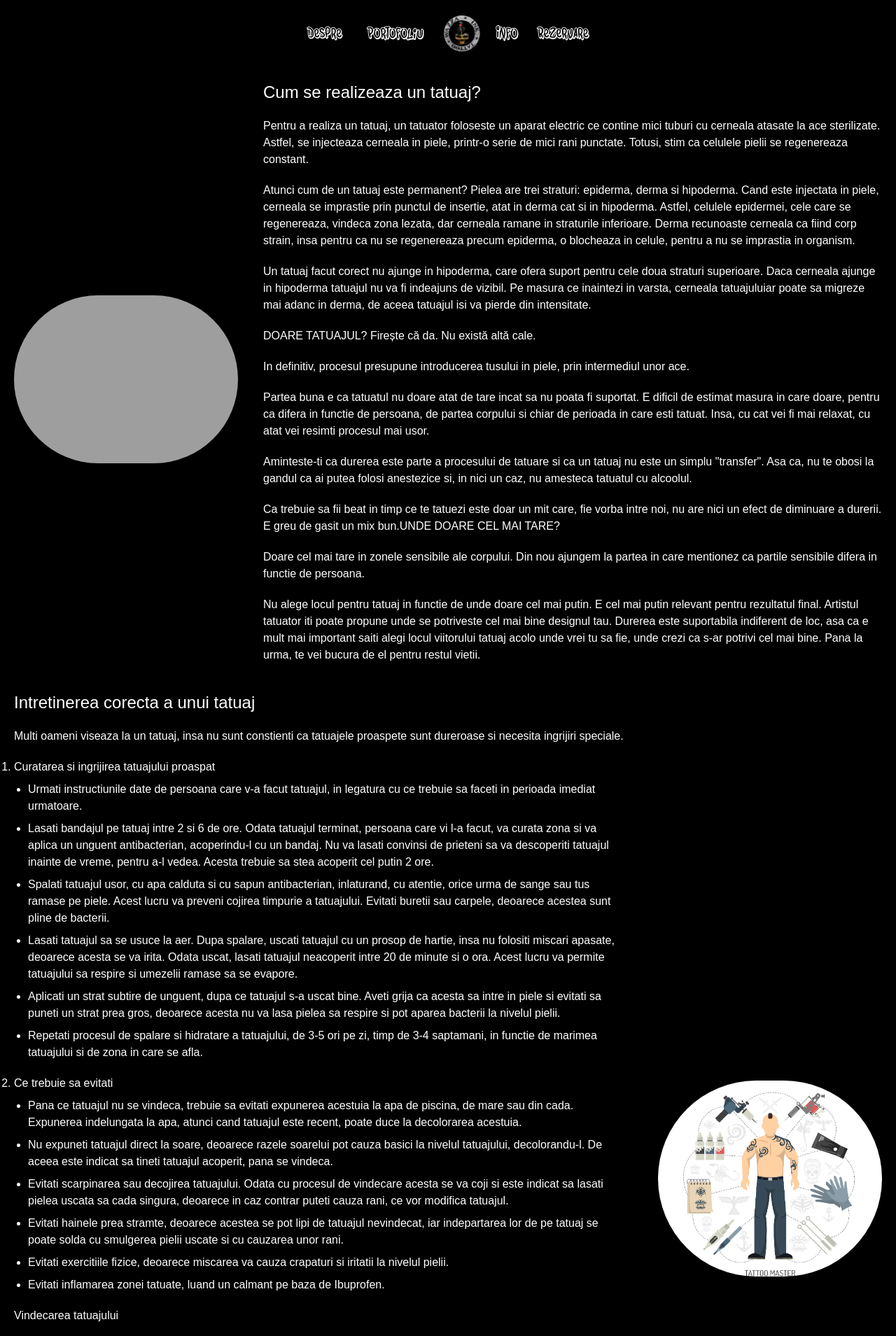
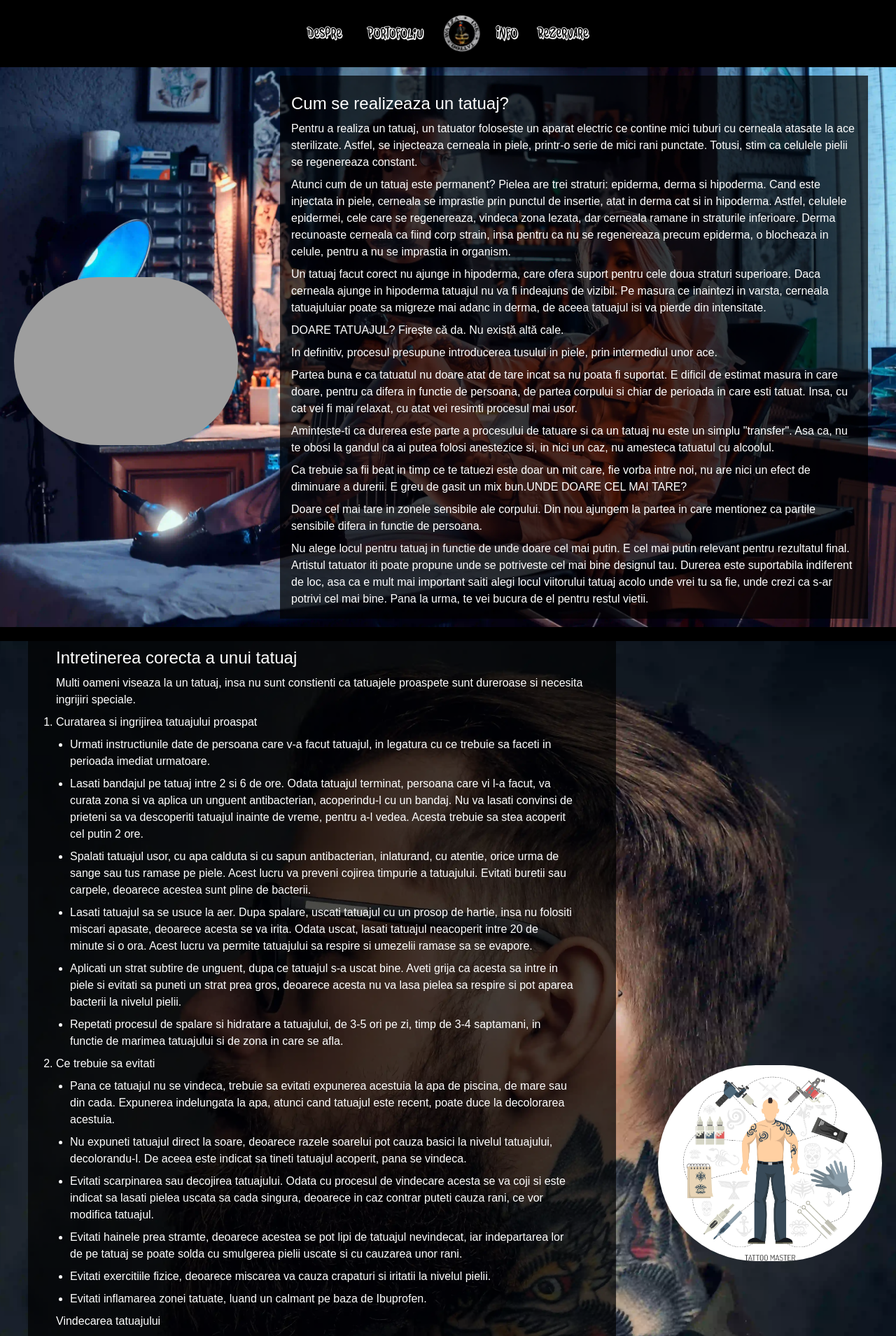
Before and after one commit to lalalaurentiu/wazzainktatto.ro, a Django app: page /info/ in a window 1280 px wide. Shown: the top 1909 px of the page at 70% size. Run offline with Django 4.2, Linux system fonts and the light colour scheme; style sheets or scripts are compiled from the project's sources; some libraries are stand-ins or nearby versions; grey boxes are pictures that could not be loaded.

Commit message:
terminare v2.0

```diff
--- a/home/templates/info.html
+++ b/home/templates/info.html
@@ -2,36 +2,34 @@
 {% load static %}
 {% block title %}Info{% endblock %}
 {% block content%}
-<div class="md:container grid lg:flex md:mx-auto  text-white justify-center md:justify-start mb-5 xl:items-center">
+<div class="bg-[url('../../images/background3.webp')] bg-cover bg-center grid lg:flex md:mx-auto w-full lg:w-screen lg:h-screen text-white justify-center md:justify-start mb-5 xl:items-center">
 
     <div class="grid place-content-center lg:place-content-start lg:mt-10">
         <img class="md:m-5 sticky top-10  md:max-w-xs  md:rounded-full" src="{% static 'images/tatto.webp' %}" alt="tatto">
     </div>
 
-    <div class=" px-4 bg-black/70">
-        <h2 class="text-2xl mt-5">Cum se realizeaza un tatuaj?</h2>
-        <p class="mt-5">Pentru a realiza un tatuaj, un tatuator foloseste un aparat electric ce contine mici tuburi cu cerneala atasate la ace sterilizate. Astfel, se injecteaza cerneala in piele, printr-o serie de mici rani punctate. Totusi, stim ca celulele pielii se regenereaza constant.</p>
-        <p class="mt-5">Atunci cum de un tatuaj este permanent? Pielea are trei straturi: epiderma, derma si hipoderma. Cand este injectata in piele, cerneala se imprastie prin punctul de insertie, atat in derma cat si in hipoderma. Astfel, celulele epidermei, cele care se regenereaza, vindeca zona lezata, dar cerneala ramane in straturile inferioare. Derma recunoaste cerneala ca fiind corp strain, insa pentru ca nu se regenereaza precum epiderma, o blocheaza in celule, pentru a nu se imprastia in organism.</p>
-        <p class="mt-5">Un tatuaj facut corect nu ajunge in hipoderma, care ofera suport pentru cele doua straturi superioare. Daca cerneala ajunge in hipoderma tatuajul nu va fi indeajuns de vizibil. Pe masura ce inaintezi in varsta, cerneala tatuajuluiar poate sa migreze mai adanc in derma, de aceea tatuajul isi va pierde din intensitate.</p>
-        <p class="mt-5">DOARE TATUAJUL? Firește că da. Nu există altă cale.</p>
-        <p class="mt-5">In definitiv, procesul presupune introducerea tusului in piele, prin intermediul unor ace.</p>
-        <p class="mt-5">Partea buna e ca tatuatul nu doare atat de tare incat sa nu poata fi suportat. E dificil de estimat masura in care doare, pentru ca difera in functie de persoana, de partea corpului si chiar de perioada in care esti tatuat. Insa, cu cat vei fi mai relaxat, cu atat vei resimti procesul mai usor.</p>
-        <p class="mt-5">Aminteste-ti ca durerea este parte a procesului de tatuare si ca un tatuaj nu este un simplu "transfer". Asa ca, nu te obosi la gandul ca ai putea folosi anestezice si, in nici un caz, nu amesteca tatuatul cu alcoolul. </p>
-        <p class="mt-5">Ca trebuie sa fii beat in timp ce te tatuezi este doar un mit care, fie vorba intre noi, nu are nici un efect de diminuare a durerii. E greu de gasit un mix bun.UNDE DOARE CEL MAI TARE?</p>
-        <p class="mt-5">Doare cel mai tare in zonele sensibile ale corpului. Din nou ajungem la partea in care mentionez ca partile sensibile difera in functie de persoana.</p>
-        <p class="mt-5">Nu alege locul pentru tatuaj in functie de unde doare cel mai putin. E cel mai putin relevant pentru rezultatul final. Artistul tatuator iti poate propune unde se potriveste cel mai bine designul tau. Durerea este suportabila indiferent de loc, asa ca e mult mai important saiti alegi locul viitorului tatuaj acolo unde vrei tu sa fie, unde crezi ca s-ar potrivi cel mai bine. Pana la urma, te vei bucura de el pentru restul vietii.</p>
+    <div class="p-4 lg:mx-10 bg-black/70">
+        <h2 class="text-2xl mt-2">Cum se realizeaza un tatuaj?</h2>
+        <p class="mt-2">Pentru a realiza un tatuaj, un tatuator foloseste un aparat electric ce contine mici tuburi cu cerneala atasate la ace sterilizate. Astfel, se injecteaza cerneala in piele, printr-o serie de mici rani punctate. Totusi, stim ca celulele pielii se regenereaza constant.</p>
+        <p class="mt-2">Atunci cum de un tatuaj este permanent? Pielea are trei straturi: epiderma, derma si hipoderma. Cand este injectata in piele, cerneala se imprastie prin punctul de insertie, atat in derma cat si in hipoderma. Astfel, celulele epidermei, cele care se regenereaza, vindeca zona lezata, dar cerneala ramane in straturile inferioare. Derma recunoaste cerneala ca fiind corp strain, insa pentru ca nu se regenereaza precum epiderma, o blocheaza in celule, pentru a nu se imprastia in organism.</p>
+        <p class="mt-2">Un tatuaj facut corect nu ajunge in hipoderma, care ofera suport pentru cele doua straturi superioare. Daca cerneala ajunge in hipoderma tatuajul nu va fi indeajuns de vizibil. Pe masura ce inaintezi in varsta, cerneala tatuajuluiar poate sa migreze mai adanc in derma, de aceea tatuajul isi va pierde din intensitate.</p>
+        <p class="mt-2">DOARE TATUAJUL? Firește că da. Nu există altă cale.</p>
+        <p class="mt-2">In definitiv, procesul presupune introducerea tusului in piele, prin intermediul unor ace.</p>
+        <p class="mt-2">Partea buna e ca tatuatul nu doare atat de tare incat sa nu poata fi suportat. E dificil de estimat masura in care doare, pentru ca difera in functie de persoana, de partea corpului si chiar de perioada in care esti tatuat. Insa, cu cat vei fi mai relaxat, cu atat vei resimti procesul mai usor.</p>
+        <p class="mt-2">Aminteste-ti ca durerea este parte a procesului de tatuare si ca un tatuaj nu este un simplu "transfer". Asa ca, nu te obosi la gandul ca ai putea folosi anestezice si, in nici un caz, nu amesteca tatuatul cu alcoolul. </p>
+        <p class="mt-2">Ca trebuie sa fii beat in timp ce te tatuezi este doar un mit care, fie vorba intre noi, nu are nici un efect de diminuare a durerii. E greu de gasit un mix bun.UNDE DOARE CEL MAI TARE?</p>
+        <p class="mt-2">Doare cel mai tare in zonele sensibile ale corpului. Din nou ajungem la partea in care mentionez ca partile sensibile difera in functie de persoana.</p>
+        <p class="mt-2">Nu alege locul pentru tatuaj in functie de unde doare cel mai putin. E cel mai putin relevant pentru rezultatul final. Artistul tatuator iti poate propune unde se potriveste cel mai bine designul tau. Durerea este suportabila indiferent de loc, asa ca e mult mai important saiti alegi locul viitorului tatuaj acolo unde vrei tu sa fie, unde crezi ca s-ar potrivi cel mai bine. Pana la urma, te vei bucura de el pentru restul vietii.</p>
     </div>
 
 </div>
 
-<div class="md:container grid lg:flex md:mx-auto text-white justify-center md:justify-start xl:items-center">
-
-
-    <div class="px-5 bg-black/70">
-        <h2 class="text-2xl mt-5">Intretinerea corecta a unui tatuaj</h2>
-        <p class="mt-5">Multi oameni viseaza la un tatuaj, insa nu sunt constienti ca tatuajele proaspete sunt dureroase si necesita ingrijiri speciale.</p>
-        <ol class="list-decimal mt-5">
-            <li class="mt-5">
+<div class="bg-[url('../../images/background4.webp')] bg-cover bg-center grid lg:flex md:mx-auto text-white justify-center md:justify-start xl:items-center">
+    <div class="px-10 bg-black/70 lg:mx-10">
+        <h2 class="text-2xl mt-2">Intretinerea corecta a unui tatuaj</h2>
+        <p class="mt-2">Multi oameni viseaza la un tatuaj, insa nu sunt constienti ca tatuajele proaspete sunt dureroase si necesita ingrijiri speciale.</p>
+        <ol class="list-decimal mt-2">
+            <li class="mt-2">
                 Curatarea si ingrijirea tatuajului proaspat
                 <ul class="list-disc">
                     <li class="mx-5 mt-2">Urmati instructiunile date de persoana care v-a facut tatuajul, in legatura cu ce trebuie sa faceti in perioada imediat urmatoare.</li>
@@ -42,7 +40,7 @@
                     <li class="mx-5 mt-2">Repetati procesul de spalare si hidratare a tatuajului, de 3-5 ori pe zi, timp de 3-4 saptamani, in functie de marimea tatuajului si de zona in care se afla.</li>
                 </ul>
             </li>
-            <li class="mt-5">
+            <li class="mt-2">
                 Ce trebuie sa evitati
                 <ul class="list-disc">
                     <li class="mx-5 mt-2">Pana ce tatuajul nu se vindeca, trebuie sa evitati expunerea acestuia la apa de piscina, de mare sau din cada. Expunerea indelungata la apa, atunci cand tatuajul este recent, poate duce la decolorarea acestuia.</li>
@@ -54,18 +52,17 @@
                 </ul>
             </li>
         </ol>
-        <p class="mt-5">Vindecarea tatuajului</p>
+        <p class="mt-2">Vindecarea tatuajului</p>
         <ol class="list-decimal">
-            <li class="mt-5">Cu mainile curate, spalati usor tatuajul cu apa calduta si sapun pentru indepartarea in totalitate a unguentului si a secretiilor aparute. <br> Nu folositi apa fierbinte pentru ca tatuajul va sangera din nou, iar apa rece nu va curata bine.</li>
-            <li class="mt-5">Uscati tatuajul prin tamponare cu un servetel curat (fara parfum ,creme,etc).</li>
-            <li class="mt-5">Ungeti tatuajul cu crema bogata in vitamin A in strat subtire,cat sa luceasca pielea. <br> <span>Procesul de vindecare are 2 parti :</span> <br> Prima perioada, de 7 zile in care se formeaza un strat protector de celule noi la suprafata pielii si se elimina excesul de pigment ramas superficial in piele. In aceasta perioada evitati apa :baia in cada, baie in piscina, lac, strand, mare. Pentru intretinerea tatuajului si o vindecare corecta, aplicati peste tatuaj un strat subtire de crema cu vitamin A de 6-7 ori pe zi sau cand simtiti ca pielea nu mai este elastica (avand mainile proaspat spalate). Nu aplicati lotiune in exces pentru ca impiedicati respiratia pielii si nu se vindeca bine. Nu lasati tatuajul uscat, deoarece coaja se poate rupe si veti sangera, eliminand astfel culoarea din piele. Nu rupeti cojile si nu va scarpinati peste tatuaj. <br> A doua perioada incepe dupa caderea completa a excesului de culoare ("coaja"). Veti avea o piele subtire usor sticloasa, iar culorile vor parea sterse. In aceasta perioada de aproximativ 20-25 zile, ungeti tatuajul cu o crema grasa cu vitamine (crema de noapte)de 5 ori pe zi. Trebuie ferit de lumina solara (este interzis solarul sau orice alta sursa de ultraviolete cca 40 zile).</li>
-            <li class="mt-5">Tatuajele sunt afectate de razele ultraviolete, care provoaca decolorarea acestora-prin urmare este recomandata o crema protectoare (50+) cand expuneti tatuajul la soare, solar,etc.</li>
+            <li class="mt-2">Cu mainile curate, spalati usor tatuajul cu apa calduta si sapun pentru indepartarea in totalitate a unguentului si a secretiilor aparute. <br> Nu folositi apa fierbinte pentru ca tatuajul va sangera din nou, iar apa rece nu va curata bine.</li>
+            <li class="mt-2">Uscati tatuajul prin tamponare cu un servetel curat (fara parfum ,creme,etc).</li>
+            <li class="mt-2">Ungeti tatuajul cu crema bogata in vitamin A in strat subtire,cat sa luceasca pielea. <br> <span>Procesul de vindecare are 2 parti :</span> <br> Prima perioada, de 7 zile in care se formeaza un strat protector de celule noi la suprafata pielii si se elimina excesul de pigment ramas superficial in piele. In aceasta perioada evitati apa :baia in cada, baie in piscina, lac, strand, mare. Pentru intretinerea tatuajului si o vindecare corecta, aplicati peste tatuaj un strat subtire de crema cu vitamin A de 6-7 ori pe zi sau cand simtiti ca pielea nu mai este elastica (avand mainile proaspat spalate). Nu aplicati lotiune in exces pentru ca impiedicati respiratia pielii si nu se vindeca bine. Nu lasati tatuajul uscat, deoarece coaja se poate rupe si veti sangera, eliminand astfel culoarea din piele. Nu rupeti cojile si nu va scarpinati peste tatuaj. <br> A doua perioada incepe dupa caderea completa a excesului de culoare ("coaja"). Veti avea o piele subtire usor sticloasa, iar culorile vor parea sterse. In aceasta perioada de aproximativ 20-25 zile, ungeti tatuajul cu o crema grasa cu vitamine (crema de noapte)de 5 ori pe zi. Trebuie ferit de lumina solara (este interzis solarul sau orice alta sursa de ultraviolete cca 40 zile).</li>
+            <li class="mt-2">Tatuajele sunt afectate de razele ultraviolete, care provoaca decolorarea acestora-prin urmare este recomandata o crema protectoare (50+) cand expuneti tatuajul la soare, solar,etc.</li>
         </ol>
     </div>
 
     <div class="grid place-content-center lg:place-content-start">
         <img class="md:m-5 sticky top-10 md:max-w-xs  md:rounded-full lg:mt-10" src="{% static 'images/tatto_2.webp' %}" alt="tatto_2">
     </div>
-
 </div>
 {% endblock %}
--- a/home/templates/rezervare.html
+++ b/home/templates/rezervare.html
@@ -8,7 +8,7 @@
 <section class="z-10 text-white">
     <div class="lg:py-12 ">
         <div class="w-full lg:max-w-xl lg:mx-auto p-2 lg:p-10 bg-neutral-800/50 rounded-lg md:mt-0">
-            <h3 class="text-red-500">Rezervare</h3>
+            <h3 class="text-yellow-300">Rezervare</h3>
             <div class="mt-8">
                 <div class="mt-6">
                     <form method="POST" enctype="multipart/form-data" class="space-y-6">
@@ -69,14 +69,14 @@
                         </div>
 
                         <div>
-                            <button type="submit" class=" flex items-center justify-center w-full px-10 py-4 text-base font-medium text-center text-white transition duration-500 ease-in-out transform bg-red-500 rounded-xl hover:bg-red-700 focus:outline-none focus:ring-2 focus:ring-offset-2 focus:ring-blue-500">
+                            <button type="submit" class=" flex items-center justify-center w-full px-10 py-4 text-base font-medium text-center text-neutral-600 transition duration-500 ease-in-out transform bg-yellow-300 rounded-xl hover:bg-yellow-500 focus:outline-none focus:ring-2 focus:ring-offset-2 focus:ring-blue-500">
                                 Trimite
                             </button>
                         </div>
                     </form>
                     <div class="relative my-4">
                         <div class="absolute inset-0 flex items-center">
-                            <div class="w-full border-t border-red-500"></div>
+                            <div class="w-full border-t border-yellow-300"></div>
                         </div>
 
                         <div class="relative flex justify-center text-sm"></div>
--- a/theme/templates/contactform.html
+++ b/theme/templates/contactform.html
@@ -1,10 +1,10 @@
 {% load static %}
-<section id="contact" class="hidden text-white bg-gray-700/50 sticky top-14 w-screen h-screen z-10">
+<section id="contact" class="hidden text-white bg-neutral-800/80 sticky top-0 w-screen h-screen z-10">
     <div class="container mx-auto items-center px-5 py-12 lg:px-20">
-      <div class=" flex flex-col w-full max-w-xl p-10 mx-auto my-6 transition duration-500 ease-in-out transform bg-gray-900 rounded-lg md:mt-0">
+      <div class=" flex flex-col w-full max-w-xl p-10 mx-auto my-6 transition duration-500 ease-in-out transform bg-neutral-900 rounded-lg md:mt-0">
         <div class="flex w-full">
-          <h3 class="text-red-500">Rezervare</h3>
-          <button id="contactBtn" class="absolute right-5 top-9 text-red-500">
+          <h3 class="text-yellow-300">Rezervare</h3>
+          <button id="contactBtn" class="absolute right-5 top-9 text-yellow-300">
             <svg xmlns="http://www.w3.org/2000/svg" fill="currentColor" class="h-5" viewBox="0 0 16 16">
               <path d="M8 15A7 7 0 1 1 8 1a7 7 0 0 1 0 14zm0 1A8 8 0 1 0 8 0a8 8 0 0 0 0 16z" />
               <path
@@ -66,12 +66,12 @@
               </div>
 
               <div>
-                <button type="submit" class=" flex items-center justify-center w-full px-10 py-4 text-base font-medium text-center text-white transition duration-500 ease-in-out transform bg-red-500 rounded-xl hover:bg-red-700 focus:outline-none focus:ring-2 focus:ring-offset-2 focus:ring-blue-500"> Trimite </button>
+                <button type="submit" class=" flex items-center justify-center w-full px-10 py-4 text-base font-medium text-center text-neutral-600 transition duration-500 ease-in-out transform bg-yellow-300 rounded-xl hover:bg-yellow-500 focus:outline-none focus:ring-2 focus:ring-offset-2 focus:ring-blue-500"> Trimite </button>
               </div>
             </form>
             <div class="relative my-4">
               <div class="absolute inset-0 flex items-center">
-                <div class="w-full border-t border-red-500"></div>
+                <div class="w-full border-t border-yellow-300"></div>
               </div>
               <div class="relative flex justify-center text-sm">
               </div>
--- a/theme/templates/footer.html
+++ b/theme/templates/footer.html
@@ -75,7 +75,7 @@
                                         <label for="member_email" class="sr-only">Email address</label>
                                         <input id="cta-email" type="email" class=" block w-full px-5 py-3 text-base text-neutral-600 placeholder-gray-300 bg-transparent border border-transparent rounded-md focus:outline-none focus:border-transparent focus:ring-2 focus:ring-white focus:ring-offset-2 focus:ring-offset-red-300" placeholder="Email" required="required"></div>
                                         <div class="mt-4 sm:mt-0 sm:ml-3 revue-form-actions">
-                                            <button type="submit" value="Subscribe" name="member[subscribe]" id="contact_btn" class=" block w-full px-5 py-3 text-base font-medium text-white bg-red-500 border border-transparent rounded-lg shadow hover:bg-red-700 focus:outline-none focus:ring-2 focus:ring-white focus:ring-offset-2 focus:ring-offset-gray-300 sm:px-10">Trimite</button>
+                                            <button type="submit" value="Subscribe" name="member[subscribe]" id="contact_btn" class=" block w-full px-5 py-3 text-base font-medium text-neutral-600 bg-yellow-300 border border-transparent rounded-lg shadow hover:bg-yellow-500 focus:outline-none focus:ring-2 focus:ring-white focus:ring-offset-2 focus:ring-offset-yellow-300 sm:px-10">Trimite</button>
                                         </div>
                                     </div>
                                 </div>
--- a/theme/templates/homebase.html
+++ b/theme/templates/homebase.html
@@ -60,7 +60,7 @@
         <div class="h-1/5 w-full lg:w-1/5 lg:h-full hover:flex-none hover:h-4/6 lg:hover:h-full lg:hover:w-4/6 transition-all duration-300 delay-300 ease-in-out mr-0.5 mb-0.5 lg:mr-2 lg:mb-2 bg-[url('../../images/banner4Rotate.jpg')] lg:bg-[url('../../images/banner4.jpg')] bg-cover bg-center"></div>
         <div class="h-1/5 w-full lg:w-1/5 lg:h-full hover:flex-none hover:h-4/6 lg:hover:h-full lg:hover:w-4/6 transition-all duration-300 delay-300 ease-in-out mr-0.5 mb-0.5 lg:mr-2 lg:mb-2 bg-[url('../../images/bannerRotate.jpg')] lg:bg-[url('../../images/banner.jpg')] bg-cover bg-center"></div>
     </div>
-    <a class="absolute bottom-2 lg:bottom-10 right-2 lg:right-10 p-2 bg-yellow-300 text-gray-500 rounded hover:bg-yellow-400" href="">Vezi Toata Galeria</a>
+    <a class="hidden lg:absolute bottom-2 lg:bottom-10 right-2 lg:right-10 p-2 bg-yellow-300 text-neutral-600 rounded hover:bg-yellow-400" href="{% url 'home:portofoliu' %}">Vezi Toata Galeria</a>
 </div>
 
 <div class="background bg-[url('../../images/background2.webp')] bg-cover bg-center h-screen w-screen mb-1">
```
Also changed, not shown: theme/static/css/dist/styles.css (+78 -104 lines).
